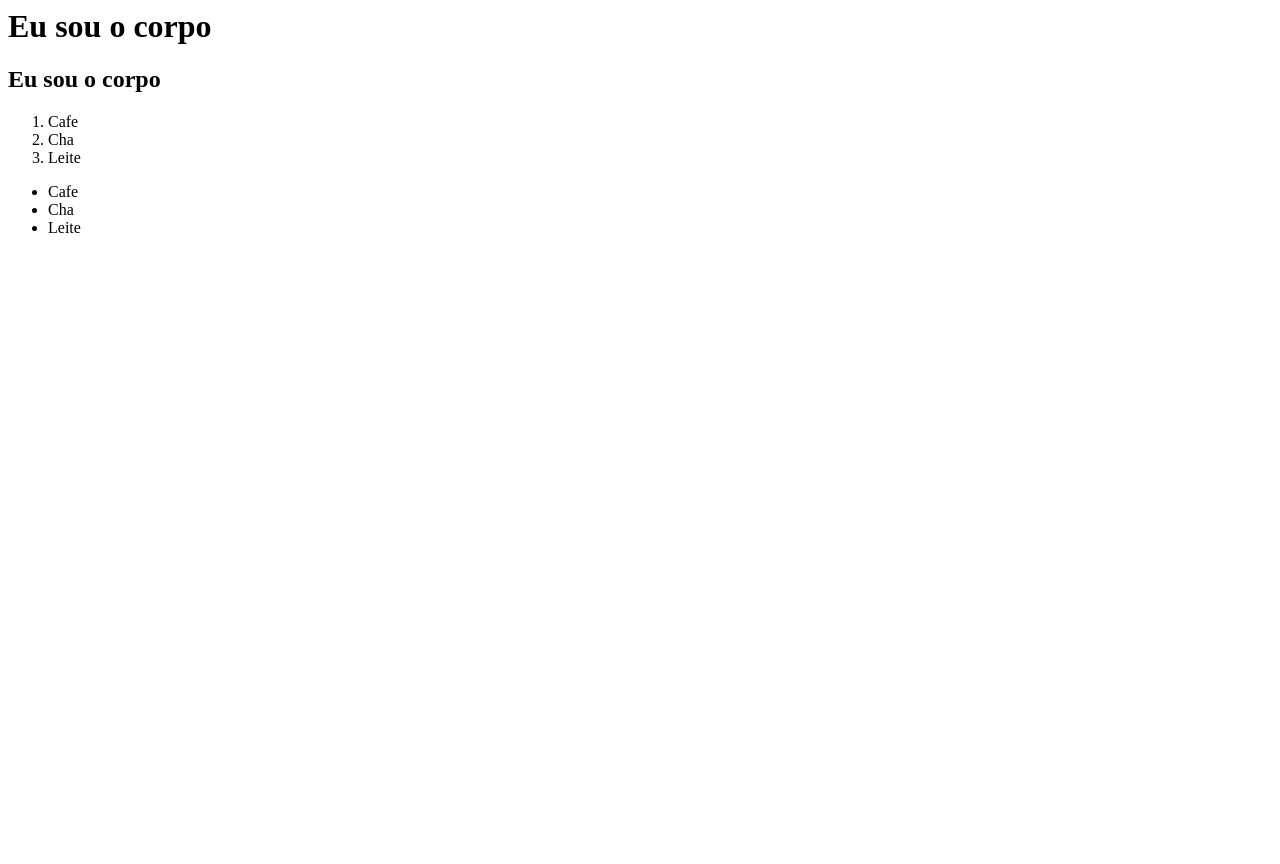
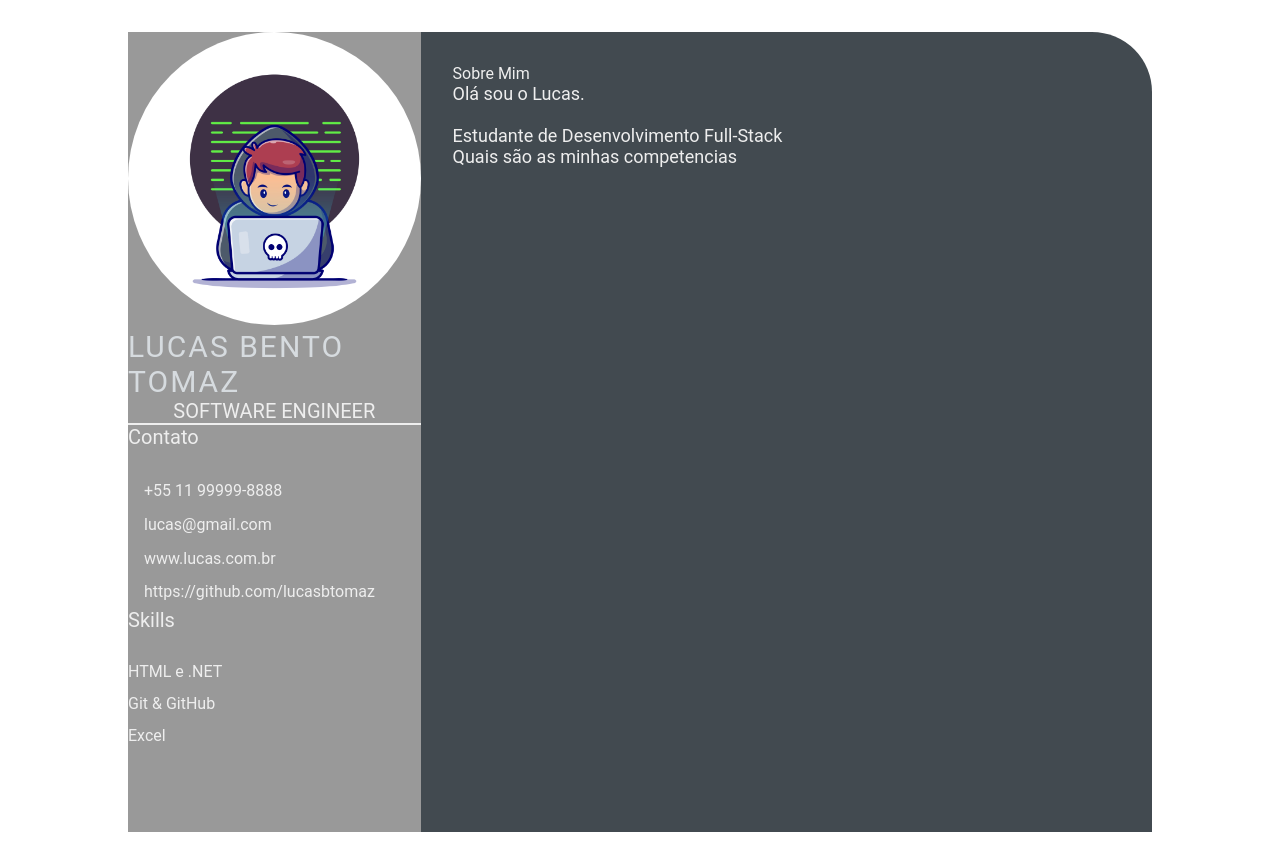
Before and after one commit to lucasbtomaz/lucasbtomaz.github.io, a plain HTML site: page index.html in a window 1280 px wide. Before the commit the page ends 800 px from the top, so only its background shows below. Drawn offline with Linux system fonts and the light colour scheme.

Commit message:
Iniciando css (#2)

```diff
--- a/index.html
+++ b/index.html
@@ -1,21 +1,54 @@
-<html>
-    <head>
-        <title>
-            Ola, eu sou a cabeca
-        </title>
-    </head>
-    <body>
-        <h1>Eu sou o corpo</h1>
-        <h2>Eu sou o corpo</h2>
-    </body>
-    <ol>
-        <li>Cafe</li>
-        <li>Cha</li>
-        <li>Leite</li>
-    </ol>
-    <ul>
-        <li>Cafe</li>
-        <li>Cha</li>
-        <li>Leite</li>
-    </ul>
+<!DOCTYPE html>
+<html lang="en">
+<head>
+    <meta charset="UTF-8">
+    <meta http-equiv="X-UA-Compatible" content="IE=edge">
+    <meta name="viewport" content="width=device-width, initial-scale=1.0">
+    <title>Lucas Bento Tomaz CV</title>
+
+    <link rel="stylesheet" href="style.css">
+
+</head>
+<body>
+    <main class="resume-contents">
+        <section class="left-section">
+            <section class="left-section-content">
+                <div class="profile">
+                    <img class="profile-image" src="img/profile-image.jpg" alt="Profile image">
+                    <p class="name">Lucas Bento Tomaz</p>
+                    <p class="profession">Software Engineer</p>
+                </div>
+                <div class="contact-info">
+                    <p class="left-title">Contato</p>
+                    <ul>
+                        <li><i class="fa fa-phone"></i>+55 11 99999-8888</li>
+                        <li><i class="fa fa-envelope"></i>lucas@gmail.com</li>
+                        <li><i class="fa fa-globe"></i>www.lucas.com.br</li>
+                        <li><i class="fa fa-github"></i>https://github.com/lucasbtomaz</li>
+                    </ul>
+                </div>
+                <div class="skills">
+                    <p class="left-title">Skills</p>
+                    <ul>
+                    <li><p>HTML e .NET</p>
+                    <li><p>Git & GitHub</p>
+                    <li><p>Excel</p>
+                    </ul>
+                </div>
+            </section>
+        </section>
+            <section class="right-section">
+                <div class="right-section-contents">
+                    <section class="about gap">
+                        <div class="right-title">Sobre Mim</div>
+                        <p class="about-me-contents">
+                            Olá sou o Lucas.<br>
+                            <br> Estudante de Desenvolvimento Full-Stack
+                            <br> Quais são as minhas competencias
+                        </p>
+                    </section>
+                </div>
+            </section>
+    </main>
+</body>
 </html>
--- /dev/null
+++ b/style.css
@@ -0,0 +1,103 @@
+* {
+    margin: 0;
+    padding: 0;
+    box-sizing: border-box;
+    list-style: none;
+    font-family: 'Roboto', sans-serif;
+}
+
+.resume-contents {
+    min-height: 100vh;
+    width: 80%;
+    margin: 2rem auto;
+    display: grid;
+    grid-template-columns: repeat(7, 1fr);
+}
+
+.left-section {
+    grid-column: span 2;
+    height: 100%;
+    background-color: #999999;
+}
+
+.right-section {
+    grid-column: span 5;
+    height: 100%;
+    background-color: #424a50;
+    border-radius: 0px 60px 0px 0px;
+}
+
+.left-section-contents{
+    padding: 2rem 2rem;
+}
+
+.profile {
+    width: 100%;
+    border-bottom: 2px solid #eeeeee;
+}
+
+.profile .profile-image {
+    width: 100%;
+    border-radius: 100%;
+}
+
+.name {
+    color: #D6DBDF;
+    font-size: 30px;
+    letter-spacing: 2px;
+    text-transform: uppercase;
+}
+
+.profession {
+    color: #eeeeee;
+    font-size: 20px;
+    text-transform: uppercase;
+    text-align: center;
+}
+
+/* .contact-info { border-bottom: 2px solid #1B2631; } */
+.left-title {
+    color: #eeeeee;
+    font-size: 20px;
+}
+
+.contact-info ul {
+    padding-top: 1.5rem;
+}
+
+.contact-info ul li,
+.references ul li {
+    padding: .4rem 0;
+    color: #eeeeee;
+}
+
+.contact-info ul li i,
+.references ul li i {
+    padding-right: 1rem;
+    font-size: 18px;
+    color: #eeeeee;
+}
+
+.skills ul {
+    padding-top: 1.5rem;
+}
+.skills ul li p {
+    padding: .4rem 0;
+    color: #eeeeee;
+}
+
+.right-section-contents {
+    padding: 2rem 2rem;
+}
+
+.right-title {
+    color: #eeeeee;
+}
+
+.gap {
+    padding-bottom: 2rem;
+}
+.about-me-contents {
+    font-size: 18px;
+    color: #eeeeee;
+}
```
Also changed, not shown: img/profile-image.jpg (added).
